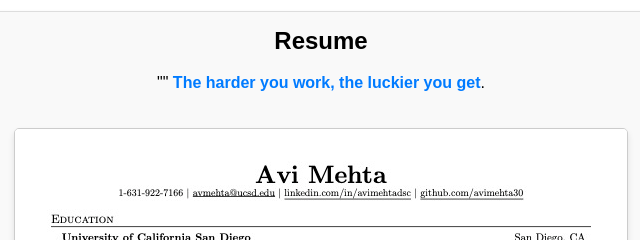
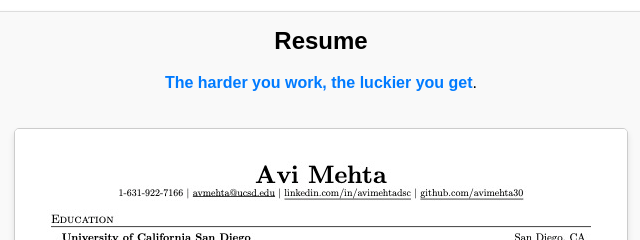
Before and after one commit to avimehta30/portfolio, a plain HTML site: page resume/index.html in a window 1280 px wide. Shown: the part 224-464 px from the top of the page, 319-959 px from the left. Drawn offline with Linux system fonts and the light colour scheme.

Commit message:
Update index.html

```diff
--- a/resume/index.html
+++ b/resume/index.html
@@ -20,7 +20,7 @@
 
         <section class="resume-section">
             <h2>Resume</h2>
-            <p>"" <a href="/portfolio/images/AviMehtaResume.jpg" download>The harder you work, the luckier you get</a>.</p>
+            <p><a href="/portfolio/images/AviMehtaResume.jpg" download>The harder you work, the luckier you get</a>.</p>
             <img src="/portfolio/images/AviMehtaResume.jpg" alt="Preview of Avi Mehta's Resume" class="resume-image">
         </section>
     </main>
```
